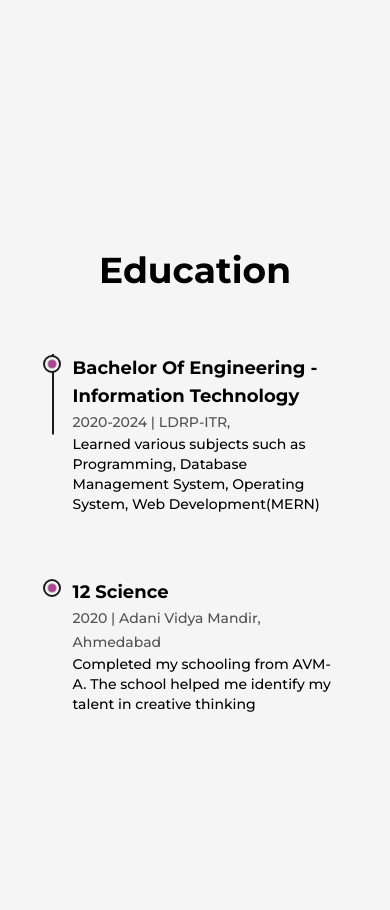
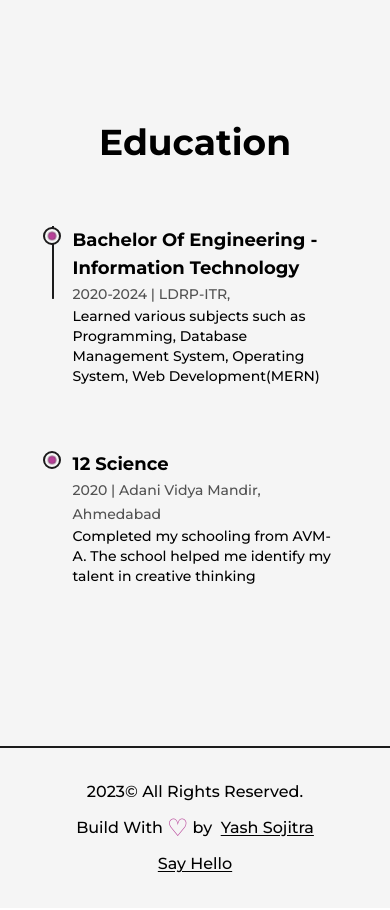
Before and after one commit to yash7sojitra/yash_sojitra_portfolio, a Next.js app: page /about in a window 390 px wide. Shown: the part 2280-3190 px from the top of the page. Built offline with nearby package versions, Linux system fonts and the light colour scheme.

Commit message:
fix education margin

```diff
--- a/src/components/Education.js
+++ b/src/components/Education.js
@@ -34,7 +34,7 @@
     offset: ["start end", "center start"],
   });
   return (
-    <div className="my-64">
+    <div className="my-64 sm:my-32">
       <h2 className="font-bold text-8xl mb-32 w-full text-center md:text-6xl xs:text-4xl md:mb-16 ">
         Education
       </h2>
```
